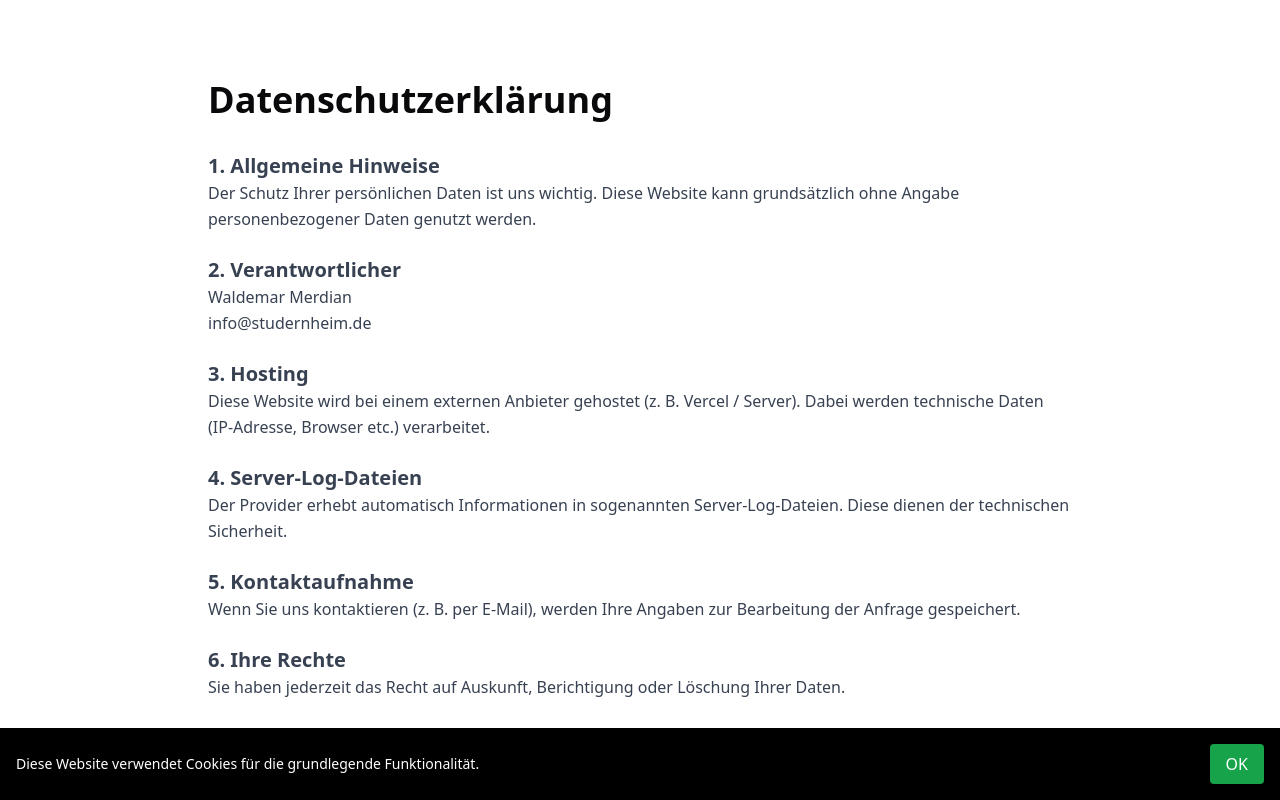
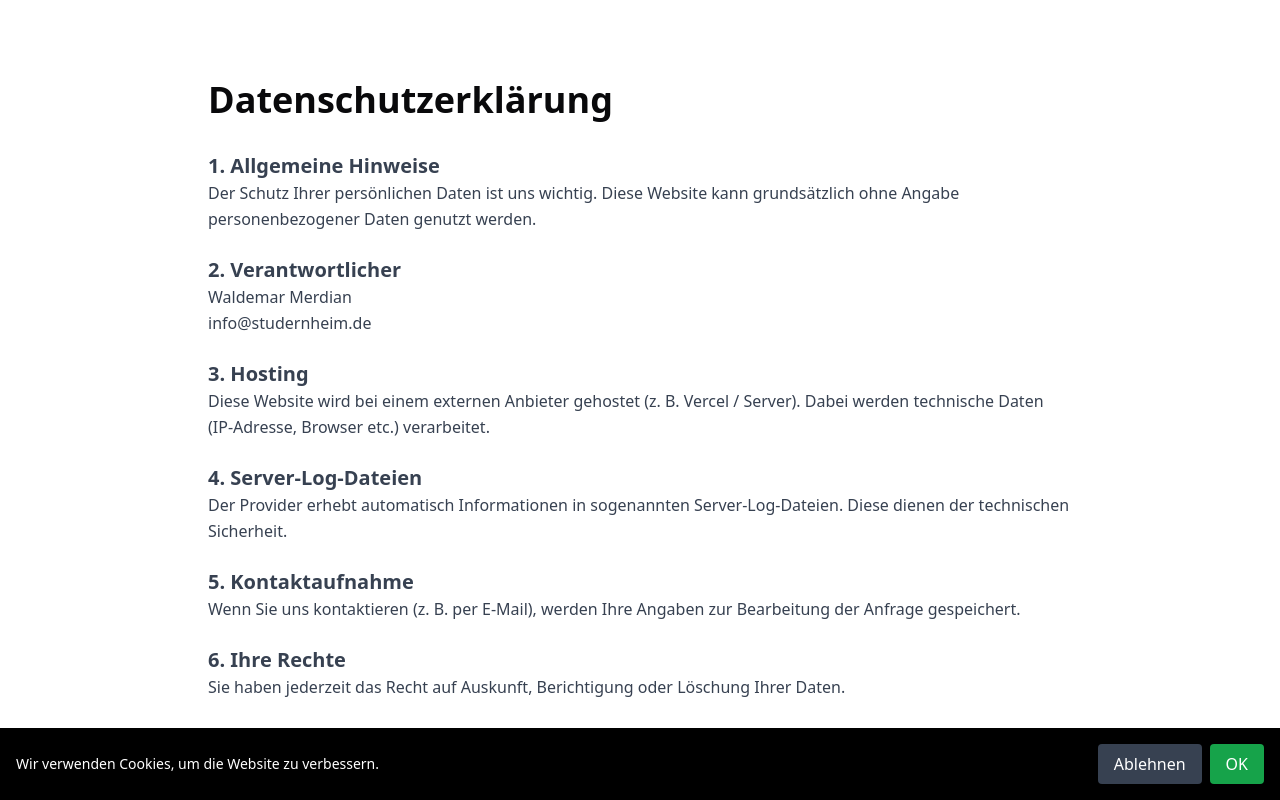
Before and after one commit to Wowax83/studernheim-website, a Next.js app: page /datenschutz in a window 1280 px wide. Built offline with nearby package versions, Linux system fonts and the light colour scheme; no server answers.

Commit message:
Update cookie-banner.tsx

```diff
--- a/components/cookie-banner.tsx
+++ b/components/cookie-banner.tsx
@@ -4,24 +4,43 @@ import { useState, useEffect } from 'react'
 
 export default function CookieBanner() {
   const [visible, setVisible] = useState(false)
+  const [mounted, setMounted] = useState(false)
 
   useEffect(() => {
-    const accepted = localStorage.getItem('cookiesAccepted')
-    if (!accepted) setVisible(true)
+    setMounted(true)
+
+    const consent = localStorage.getItem('cookieConsent')
+    if (!consent) {
+      setVisible(true)
+    }
   }, [])
 
   const accept = () => {
-    localStorage.setItem('cookiesAccepted', 'true')
+    localStorage.setItem('cookieConsent', 'accepted')
     setVisible(false)
   }
 
-  if (!visible) return null
+  const decline = () => {
+    localStorage.setItem('cookieConsent', 'declined')
+    setVisible(false)
+  }
+
+  if (!mounted || !visible) return null
 
   return (
     <div className="fixed bottom-0 left-0 right-0 bg-black text-white p-4 z-50 flex flex-col sm:flex-row justify-between items-center gap-4">
       <p className="text-sm">
-        Diese Website verwendet Cookies für die grundlegende Funktionalität.
+        Wir verwenden Cookies, um die Website zu verbessern.
       </p>
+
+      <div className="flex gap-2">
+        <button
+          onClick={decline}
+          className="px-4 py-2 rounded bg-gray-700 hover:bg-gray-600"
+        >
+          Ablehnen
+        </button>
+
         <button
           onClick={accept}
           className="bg-green-600 px-4 py-2 rounded hover:bg-green-700"
@@ -29,5 +48,6 @@ export default function CookieBanner() {
           OK
         </button>
       </div>
+    </div>
   )
 }
```
Lines whose indentation alone changed are shown as unchanged.
